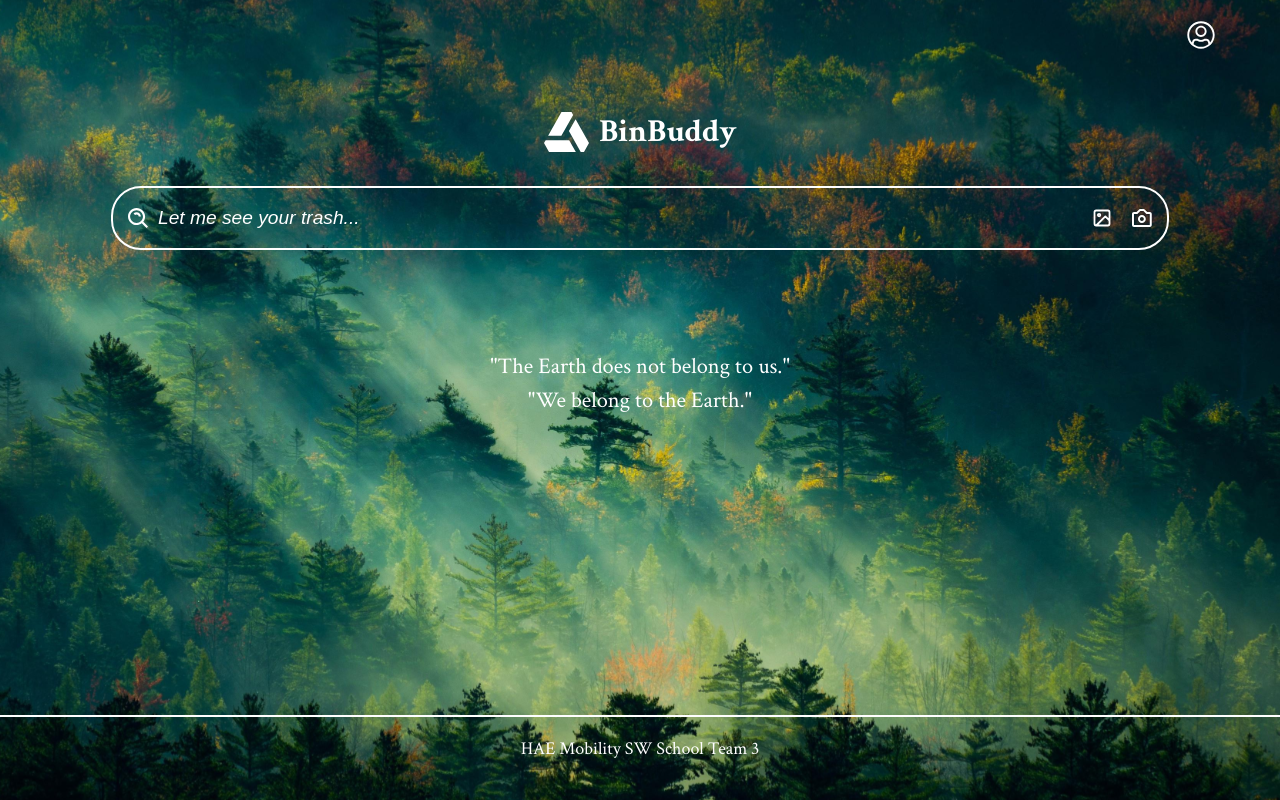
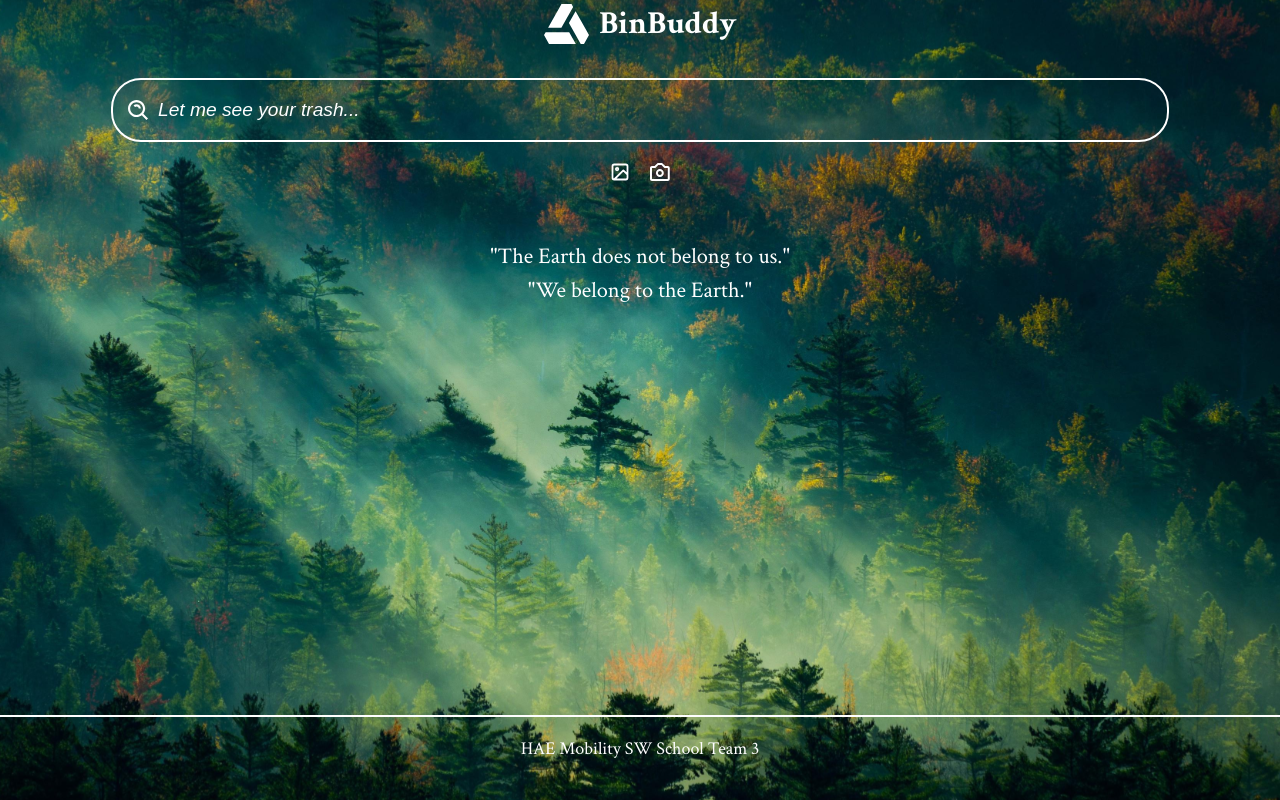
Before and after one commit to HAE-SW-School-SmartFactory-Team3/BinBuddy-FE, a Vue app in the folder BinBuddy/: page / in a window 1280 px wide. Built offline with nearby package versions, Linux system fonts and the light colour scheme.

Commit message:
fix : remove main page header due to no longer requiring login

```diff
--- a/BinBuddy/src/components/MainPage.vue
+++ b/BinBuddy/src/components/MainPage.vue
@@ -1,11 +1,5 @@
 <template>
   <div class="container">
-    <header class="header">
-      <div class="profile-icon">
-        <img :src="userIcon" alt="Profile Icon" />
-      </div>
-    </header>
-
     <main class="content">
       <div class="logo">
         <img :src="logo" alt="BinBuddy Logo" />
@@ -14,10 +8,11 @@
       <div class="search-bar">
         <img :src="searchIcon" class="icon" alt="Search Icon" />
         <input type="text" class="search-input" placeholder="Let me see your trash..." />
+      </div>
+      <div class="buttons">
         <img :src="imageIcon" class="icon image" alt="Image Icon" />
         <img :src="cameraIcon" class="icon" alt="Camera Icon" />
       </div>
-
       <div class="quote">"The Earth does not belong to us."</div>
       <div class="quote">"We belong to the Earth."</div>
     </main>
@@ -51,16 +46,6 @@ import userIcon from "../assets/img/user-icon.svg";
   width: 100%;
   height: 100vh;
   color: white;
-}
-
-/* 헤더 */
-.header {
-  display: flex;
-  justify-content: right;
-  align-items: center;
-  width: 90%;
-  margin-top: 20px;
-  margin-bottom: 50px;
 }
 
 .title {
@@ -108,9 +93,11 @@ import userIcon from "../assets/img/user-icon.svg";
   height: 60px;
   border-radius: 30px;
   padding: 0 15px;
-  margin-bottom: 100px;
 }
-
+.buttons {
+  margin-top: 20px;
+  margin-bottom: 50px;
+}
 .search-input {
   flex: 1;
   background: none;
```
